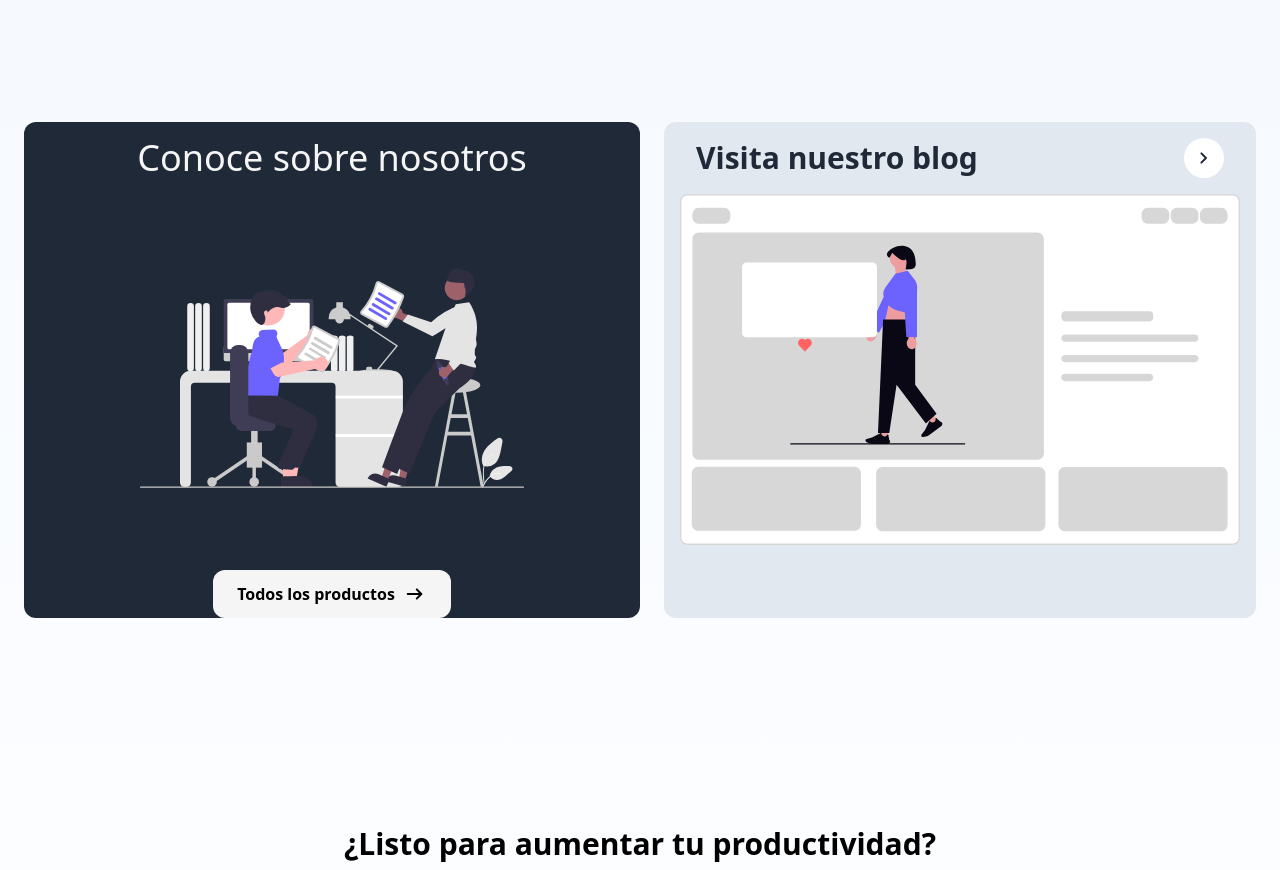
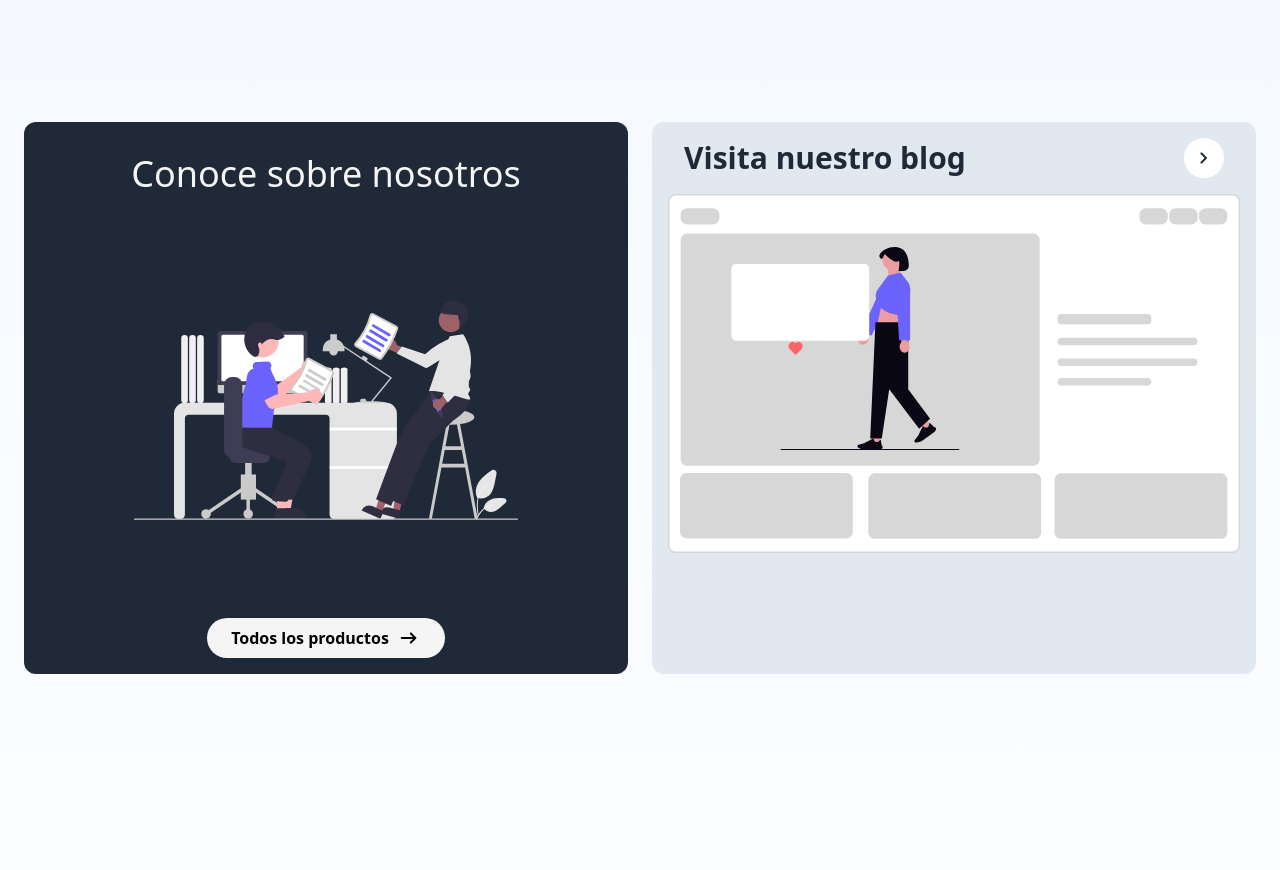
Before and after one commit to thejuanco/Taski-UI, a React (Vite) app: page / in a window 1280 px wide. Shown: the part 1020-1890 px from the top of the page. Built offline with nearby package versions, Linux system fonts and the light colour scheme.

Commit message:
Agrega responsibidad a todo el componente

```diff
--- a/src/components/Home/Features.jsx
+++ b/src/components/Home/Features.jsx
@@ -5,23 +5,23 @@ import { Link } from 'react-router-dom'
 const Features = () => {
   return (
     <>
-        <div className='mx-4 h-auto'>
-            <div className='grid grid-cols-2 space-x-6'>
-                <div className='bg-gray-800 rounded-xl h-full flex items-center justify-center flex-col hover:shadow-md'>
+        <div className='md:mx-4 h-auto'>
+            <div className='grid md:grid-cols-2 sm:grid-cols-1 gap-6'>
+                <div className='bg-gray-800 rounded-xl flex items-center p-4 justify-center flex-col hover:shadow-md'>
                     <h1 className='text-4xl mt-2 mx-2 text-neutral-100 p-2'>
                         Conoce sobre nosotros
                     </h1>
-                    <img src="img/working_re.svg" alt="Imagen productiva" className='w-96 h-96'/>
+                    <img src="img/working_re.svg" alt="Imagen productiva" className='w-96 h-96 my-4'/>
                     <Link
                         to="/aboutUs"
-                        className='bg-neutral-100 font-semibold rounded-xl px-6 py-3 mx-4 hover:bg-neutral-200 flex items-center justify-center'>
+                        className='bg-neutral-100 rounded-full font-semibold px-6 py-2 mx-4 hover:bg-neutral-200 flex items-center justify-center'>
                         Todos los productos
                         <span className="material-symbols-rounded ml-2">
                             arrow_right_alt
                         </span>
                     </Link>
                 </div>
-                <div className='bg-slate-200 rounded-xl p-4 hover:shadow-md'>
+                <div className='bg-slate-200 rounded-xl p-4 hover:shadow-md sm:w-full'>
                     <div className='flex flex-row justify-between items-center mx-4'>
                         <h1 className='text-3xl text-gray-800 font-semibold'>Visita nuestro blog</h1>
                         <Link
```
